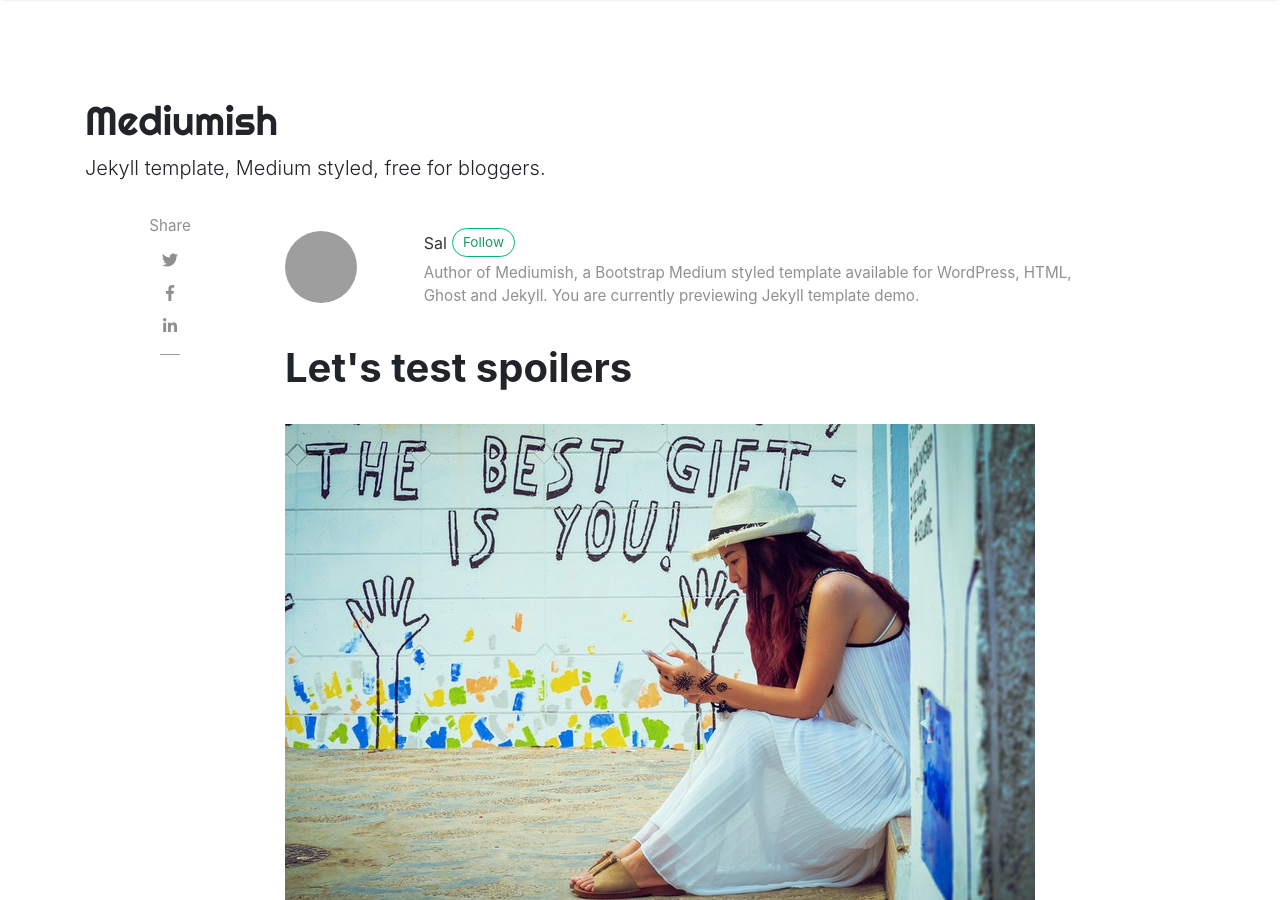
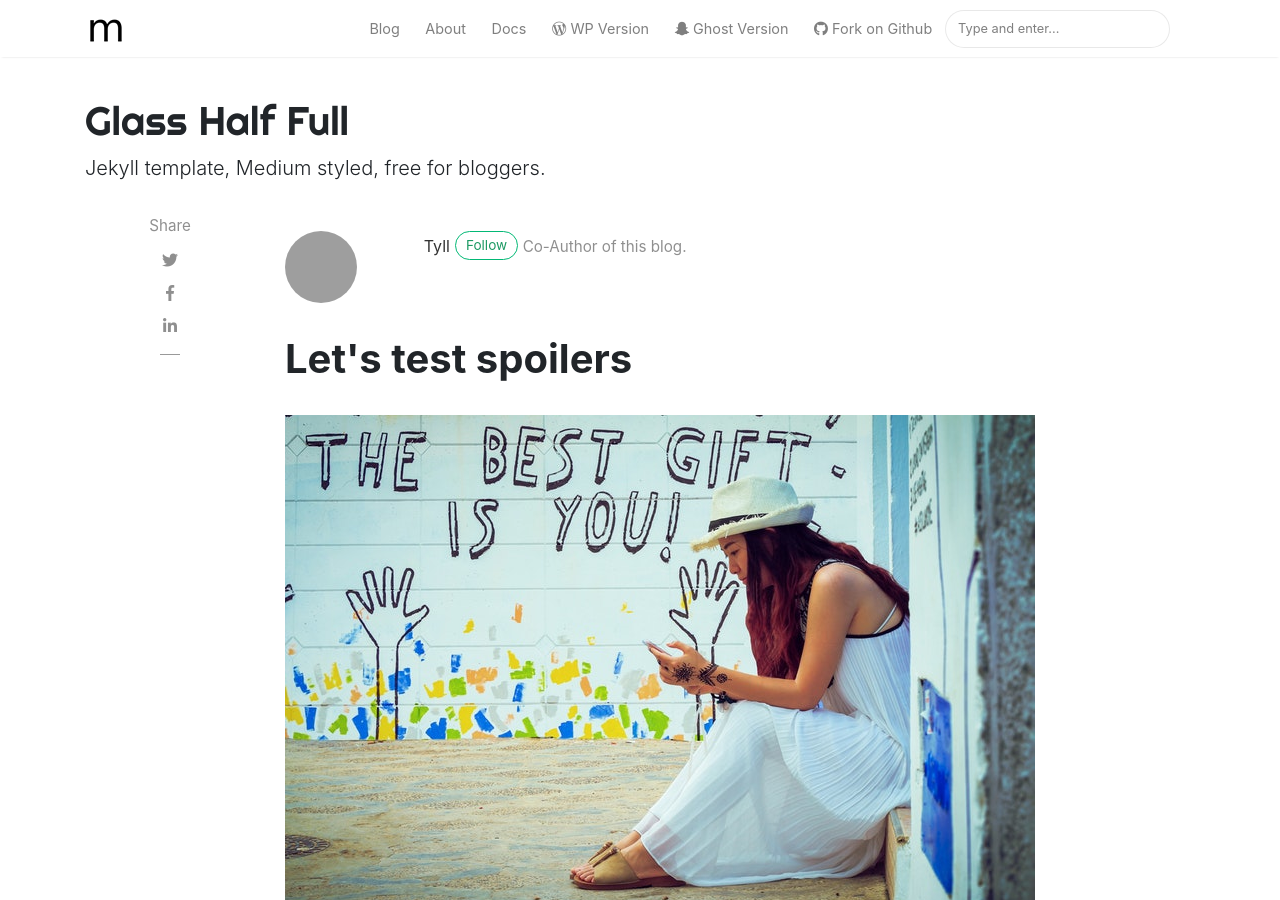
Before and after one commit to tgstoecker/april_tyll_blog, a Jekyll site: the page built from _posts/2018-01-11-quick-start-guide.md, in a window 1280 px wide and 900 px high. Built offline with Jekyll 4.4.1, drawn with Linux system fonts in a browser that asks for light colours; nearby versions of some CDN libraries; comment, search, counter and statistics services are not loaded; some of the changed text lies outside the part shown; grey boxes are pictures that could not be loaded.

Commit message:
re-authored the three remaining blog-posts

```diff
--- a/_config.yml
+++ b/_config.yml
@@ -1,35 +1,35 @@
 # Site
-name: "Mediumish"
-title: "Mediumish"
+name: "Glass Half Full"
+title: "Glass Half Full"
 description: "Jekyll template, Medium styled, free for bloggers."
 logo: 'assets/images/logo.png'
 favicon: 'assets/images/logo.png'
-baseurl: /mediumish-theme-jekyll
-google_analytics: 'UA-46278016-1'
+#baseurl: /mediumish-theme-jekyll
+#google_analytics: 'UA-46278016-1'
 disqus: 'demowebsite'
-mailchimp-list: 'https://wowthemes.us11.list-manage.com/subscribe/post?u=8aeb20a530e124561927d3bd8&amp;id=8c3d2d214b'
+#mailchimp-list: 'https://wowthemes.us11.list-manage.com/subscribe/post?u=8aeb20a530e124561927d3bd8&amp;id=8c3d2d214b'
 include: ["_pages"]
 permalink: /:title/
 
 # Authors
 authors:
-  sal:
-    name: Sal
-    display_name: Sal
-    gravatar: e56154546cf4be74e393c62d1ae9f9d4
-    email: wowthemesnet@gmail.com
-    web: https://www.wowthemes.net
-    twitter: https://twitter.com/wowthemesnet
-    description: "Author of Mediumish, a Bootstrap Medium styled template available for WordPress, HTML, Ghost and Jekyll. You are currently previewing Jekyll template demo."
-  john:
-    name: John
-    display_name: John
-    avatar: 'assets/images/avatar.png'
-    gravatar: b1cc14991db7a456fcd761680bbc8f81
-    email: wowthemesnet@gmail.com
-    web: https://www.wowthemes.net
-    twitter: https://twitter.com/wowthemesnet
-    description: "This is the author box. Write a short description of the author here. You are currently previewing Mediumish demo, a Jekyll template compatible with Github pages."
+  tyll:
+    name: Tyll
+    display_name: Tyll
+#    gravatar: e56154546cf4be74e393c62d1ae9f9d4
+    email: tyll.stoecker@gmail.com
+#    web: https://www.wowthemes.net
+    twitter: https://twitter.com/tgstoecker
+    description: "Co-Author of this blog."
+#  john:
+#    name: John
+#    display_name: John
+#    avatar: 'assets/images/avatar.png'
+#    gravatar: b1cc14991db7a456fcd761680bbc8f81
+#    email: wowthemesnet@gmail.com
+#    web: https://www.wowthemes.net
+#    twitter: https://twitter.com/wowthemesnet
+#    description: "This is the author box. Write a short description of the author here. You are currently previewing Mediumish demo, a Jekyll template compatible with Github pages."
 
 # Plugins
 plugins:
@@ -62,9 +62,9 @@
       line_numbers: true
 
 # Adsense (change to "enabled" to activate, also your client id and ad slot. Create a new ad unit from your Adsense account to get the slot.)
-adsense: "disabled"
-adsense-data-ad-client: "ca-pub-3412143450191416"
-adsense-data-ad-slot: "1363087678"
+#adsense: "disabled"
+#adsense-data-ad-client: "ca-pub-3412143450191416"
+#adsense-data-ad-slot: "1363087678"
 
 # Lazy Images ("enabled" or "disabled")
 lazyimages: "disabled"
--- a/_posts/2018-01-11-quick-start-guide.md
+++ b/_posts/2018-01-11-quick-start-guide.md
@@ -1,7 +1,7 @@
 ---
 layout: post
 title:  "Let's test spoilers"
-author: sal
+author: tyll
 categories: [ Jekyll, tutorial ]
 image: assets/images/12.jpg
 featured: true
```
Also changed, not shown: _posts/2018-01-11-customer-service.md (+2 -2 lines), _posts/2018-06-12-powerful-things-markdown-editor.md (+1 -1 lines).
